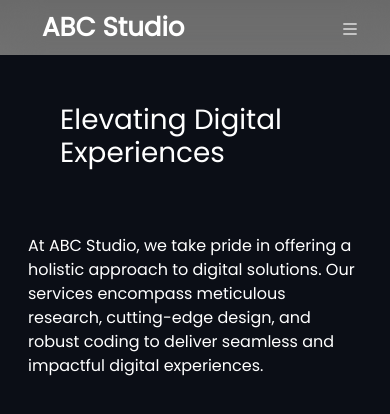
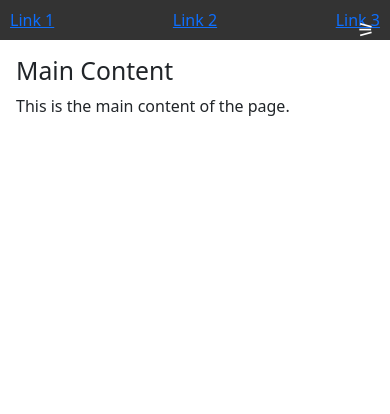
Before and after one commit to tusharbhos/Design-Agency, a plain HTML site: page index.html in a window 390 px wide. Drawn offline with nearby package versions, Linux system fonts and the light colour scheme.

Commit message:
add new navbar and sidebar

```diff
--- a/index.html
+++ b/index.html
@@ -1,10 +1,10 @@
+
 <!DOCTYPE html>
 <html lang="en">
-
 <head>
   <meta charset="UTF-8">
   <meta name="viewport" content="width=device-width, initial-scale=1.0">
-    <title>ABC Studio</title>
+  <link rel="stylesheet" href="style.css">
   <link rel="stylesheet" href="style.css">
   <link rel="stylesheet" href="assets/css/bootstrap-grid.css">
   <link rel="stylesheet" href="assets/css/bootstrap-grid.min.css">
@@ -25,59 +25,31 @@
   <link rel="stylesheet" href="https://cdn.jsdelivr.net/npm/bootstrap-icons@1.11.3/font/bootstrap-icons.min.css">
 
 </head>
+<body>
 
-<body>
-    <nav class="navbar">
-        <div class="container">
-            <a href="#" class="logo">
-                ABC Studio
-            </a>
-            <ul>
-                <li><a href="#">Home</a></li>
-                <li><a href="#">About us</a></li>
-                <li><a href="#">Our work</a></li>
-                <li><a href="#">Services</a></li>
-                <li><a href="#">Contact</a></li>
-            </ul>
-            <!-- <div class="links">
-                <a href="#" class="active">Sign up</a>
-                <a href="#">Login</a>
-            </div> -->
-            <button class="bi bi-list menu-button"></button>
+  <div class="navbar">
+    <span id="toggleBtn"class="" onclick="toggleSidebar()">&#9886; </span>
+    <span id="closeBtn" onclick="closeSidebar()">&#10006; </span>
+    <span id="showBtn" onclick="openSidebar()"> &#9886;</span>
+    <!-- <h2>Responsive </h2> -->
+    <a href="#">Link 1</a>
+    <a href="#">Link 2</a>
+    <a href="#">Link 3</a>
   </div>
-    </nav>
-    <section class="section_first">
-        <div class="container">
-            <div class="row">
-                <div class="col-12">
-                    <h1 class="text-white m-5">Elevating Digital Experiences</h1>
+
+  <div class="sidebar" id="mySidebar">
+    <!-- <a href="javascript:void(0)" class="closebtn" onclick="closeSidebar()">&#9665; Close Sidebar</a> -->
+    <a href="#">Link 1</a>
+    <a href="#">Link 2</a>
+    <a href="#">Link 3</a>
   </div>
+
+  <div class="content">
+    <h2>Main Content</h2>
+    <p>This is the main content of the page.</p>
   </div>
-            <div class="row">
-                <div class="col-12">
-                    <p class="text-white m-3">At ABC Studio, we take pride in offering a holistic approach to digital solutions. Our services
-                        encompass meticulous research, cutting-edge design, and robust coding to deliver seamless and
-                        impactful digital experiences.</p>
-                </div>
-                <svg width="1200" height="459" viewBox="0 0 1200 459" fill="none" xmlns="http://www.w3.org/2000/svg"> <rect width="1200" height="459" rx="8" fill="#0C0C0C"/> </svg>
-            </div>
-        </div>
-    </section>
-    <script>
-        const headerRect = document.querySelector(".container").getBoundingClientRect();
-        const button = document.querySelector(".menu-button")
 
-        button.addEventListener("click", (event) => {
-            var navbar = document.querySelector(".navbar");
-            if (navbar.style.height) {
-                navbar.style.height = null;
-                event.target.classList.replace("bi-x", "bi-list");
-            } else {
-                navbar.style.height = `${headerRect.height + 60}px`;
-                event.target.classList.replace("bi-list", "bi-x");
-            }
-        })
-    </script>
+  <script src="script.js"></script>
   <script src="assets/js/bootstrap.bundle.js"></script>
   <script src="assets/js/bootstrap.bundle.min.js"></script>
   <script src="assets/js/bootstrap.esm.js"></script>
@@ -85,5 +57,4 @@
   <script src="assets/js/bootstrap.min.js"></script>
   <script src="assets/js/bootstrap.js"></script>
 </body>
-
 </html>
--- /dev/null
+++ b/script.js
@@ -0,0 +1,42 @@
+function toggleSidebar() {
+    var sidebar = document.getElementById("mySidebar");
+    var toggleBtn = document.getElementById("toggleBtn");
+    var closeBtn = document.getElementById("closeBtn");
+    var showBtn = document.getElementById("showBtn");
+
+    if (sidebar.style.width === "250px") {
+      sidebar.style.width = "0";
+      toggleBtn.style.display = "block";
+      closeBtn.style.display = "none";
+      showBtn.style.display = "none";
+    } else {
+      sidebar.style.width = "250px";
+      toggleBtn.style.display = "none";
+      closeBtn.style.display = "block";
+      showBtn.style.display = "none";
+    }
+  }
+
+  function openSidebar() {
+    var sidebar = document.getElementById("mySidebar");
+    var toggleBtn = document.getElementById("toggleBtn");
+    var closeBtn = document.getElementById("closeBtn");
+    var showBtn = document.getElementById("showBtn");
+
+    sidebar.style.width = "250px";
+    toggleBtn.style.display = "none";
+    closeBtn.style.display = "block";
+    showBtn.style.display = "none";
+  }
+
+  function closeSidebar() {
+    var sidebar = document.getElementById("mySidebar");
+    var toggleBtn = document.getElementById("toggleBtn");
+    var closeBtn = document.getElementById("closeBtn");
+    var showBtn = document.getElementById("showBtn");
+
+    sidebar.style.width = "0";
+    toggleBtn.style.display = "none";
+    closeBtn.style.display = "none";
+    showBtn.style.display = "block";
+  }
--- a/style.css
+++ b/style.css
@@ -1,151 +1,61 @@
-/* font family  */
-@import url('https://fonts.googleapis.com/css2?family=Poppins&display=swap');
-
-* {
-    margin: 0;
-    padding: 0;
-    /* transition: .3s; */
-    font-family: 'Poppins', sans-serif;
-    box-sizing: border-box;
-}
 
     body {
-    z-index: 1;
-    /* background: url(bg.jpg); */
-    background-repeat: no-repeat;
-    background-size: cover;
-    background-position: center;
-    min-height: 100vh;
-}
-
-body::before {
-    content: '';
-    position: absolute;
-    left: 0;
-    top: 0;
-    width: 100%;
-    height: 100%;
-    background: linear-gradient(#0000009f, #00000000);
-    z-index: -1;
+      margin: 0;
+      font-family: Arial, sans-serif;
     }
 
     .navbar {
-    backdrop-filter: blur(20px);
+      background-color: #333;
       padding: 10px;
-    box-shadow: 0 0 5px #0000001a;
-    background-color: #000000;
-    /* position: absolute; */
+      color: #fff;
+      text-align: center;
     }
 
-.navbar .container {
-    display: flex;
-    justify-content: space-between;
-    align-items: center;
-    max-width: 1000px;
-    margin: auto;
-
-
+    .sidebar {
+      height: 100%;
+      width: 0;
+      position: fixed;
+      top: 0;
+      right: 0;
+      background-color: #333333;
+      overflow-x: hidden;
+      transition: 0.5s;
+      padding-top: 60px;
+      z-index: 1;
     }
 
-.navbar ul {
-    display: flex;
-    list-style-type: none;
+    .sidebar a {
+      padding: 15px;
+      text-decoration: none;
+      font-size: 18px;
+      color: #818181;
+      display: block;
+      transition: 0.3s;
     }
 
-.navbar ul a {
-    display: block;
-    margin: 0 6px;
-    padding: 10px 18px;
-    font-size: 14px;
-    text-decoration: none;
-    color: #fff;
-    border-radius: 6px;
+    .sidebar a:hover {
+      color: #f1f1f1;
     }
 
-.navbar a.logo {
-    font-size: 26px;
-    text-decoration: none;
-    font-weight: 900;
-    color: #fff;
+    .content {
+      padding: 16px;
     }
 
-.navbar .links a {
-    text-decoration: none;
-    margin: 0 10px;
-    padding: 9px 18px;
-    border-radius: 6px;
-    color: #fff;
-    font-size: 14px;
-
+    #toggleBtn {
+      font-size: 20px;
+      cursor: pointer;
+      position: fixed;
+      top: 15px;
+      right: 15px;
+      z-index: 2;
     }
 
-.navbar .links a.active {
-    background: #fff;
-    color: #000;
-    border: 1px solid transparent;
+    #closeBtn, #showBtn {
+      font-size: 20px;
+      cursor: pointer;
+      position: fixed;
+      top: 15px;
+      right: 15px;
+      display: none;
+      z-index: 2;
     }
-
-.navbar ul a:hover {
-    background: #fff;
-    color: #000;
-}
-
-.navbar .links a:hover {
-    background: #fff;
-    color: #000;
-}
-
-.navbar .links a.active:hover {
-    border-color: #fff;
-    background: transparent;
-    color: #fff;
-}
-
-.navbar .menu-button {
-    padding: 10px 18px;
-    font-size: 20px;
-    border-radius: 6px;
-    border: 0;
-    background: transparent;
-    cursor: pointer;
-    color: #fff;
-    display: none;
-}
-
-.navbar .menu-button:focus {
-    box-shadow: 0 0 0 2px #fff;
-}
-
-@media screen and (max-width: 700px) {
-    .container {
-        display: block !important;
-    }
-
-    .navbar ul {
-        display: block;
-        margin-top: 10px;
-        margin-bottom: 20px;
-    }
-
-    .navbar a.logo{
-        margin: 0 20px;
-    }
-
-    .navbar .menu-button {
-        display: block;
-        position: absolute;
-        right: 20px;
-        top: 14px;
-        padding: 0 10px !important;
-        height: fit-content !important;
-    }
-
-    .navbar {
-        height: 55px;
-        overflow: hidden;
-        background: #ffffff10;
-    }
-}
-.section_first{
-    background-color:#0b0e16 ;
-}
```
Lines whose indentation alone changed are shown as unchanged.
